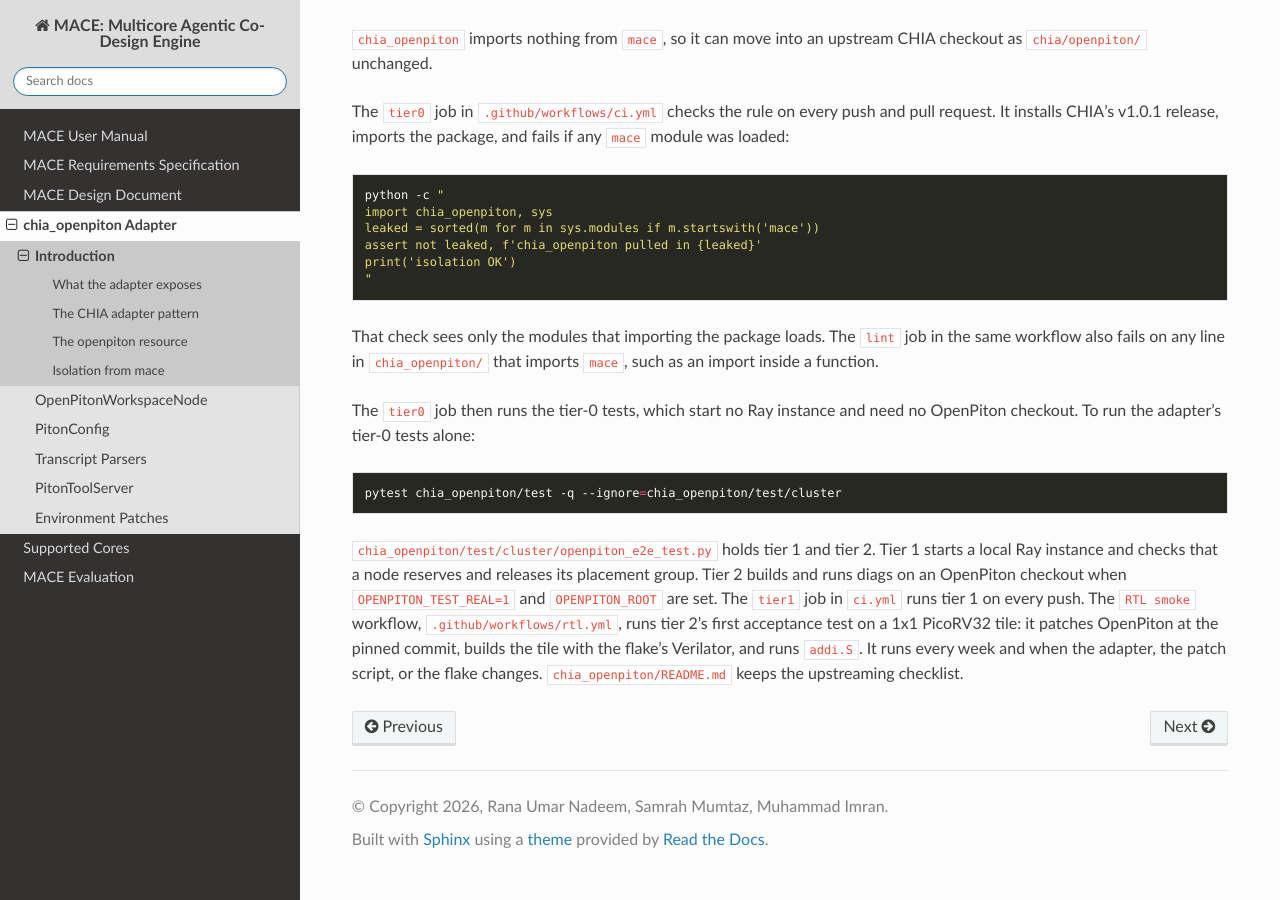
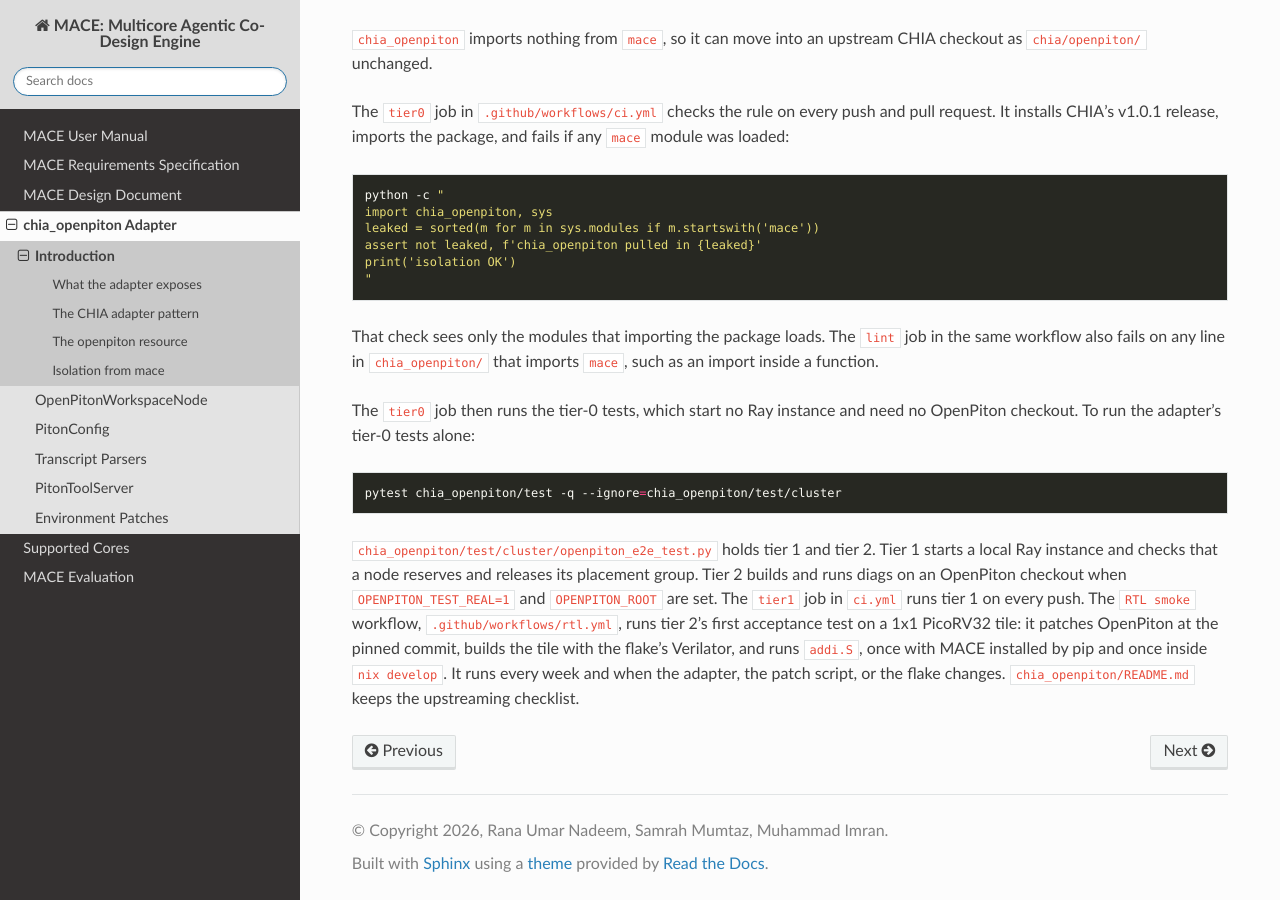
Before and after one commit to ranaumarnadeem/MACE, a Sphinx documentation site: the page built from docs/04_chia_openpiton/intro.md, in a window 1280 px wide and 900 px high, scrolled down 1339 px. Built offline with Sphinx 7.4.7 and the Read the Docs theme 3.1.0, drawn with Linux system fonts in a browser that asks for light colours.

Commit message:
ci: RTL smoke also builds PicoRV32 inside nix develop
Guards the Nix install route, which could not build OpenPiton until the fix above.

````diff
--- a/docs/04_chia_openpiton/intro.md
+++ b/docs/04_chia_openpiton/intro.md
@@ -52,4 +52,4 @@ The `tier0` job then runs the tier-0 tests, which start no Ray instance and need
 pytest chia_openpiton/test -q --ignore=chia_openpiton/test/cluster
 ```
 
-`chia_openpiton/test/cluster/openpiton_e2e_test.py` holds tier 1 and tier 2. Tier 1 starts a local Ray instance and checks that a node reserves and releases its placement group. Tier 2 builds and runs diags on an OpenPiton checkout when `OPENPITON_TEST_REAL=1` and `OPENPITON_ROOT` are set. The `tier1` job in `ci.yml` runs tier 1 on every push. The `RTL smoke` workflow, `.github/workflows/rtl.yml`, runs tier 2's first acceptance test on a 1x1 PicoRV32 tile: it patches OpenPiton at the pinned commit, builds the tile with the flake's Verilator, and runs `addi.S`. It runs every week and when the adapter, the patch script, or the flake changes. `chia_openpiton/README.md` keeps the upstreaming checklist.
+`chia_openpiton/test/cluster/openpiton_e2e_test.py` holds tier 1 and tier 2. Tier 1 starts a local Ray instance and checks that a node reserves and releases its placement group. Tier 2 builds and runs diags on an OpenPiton checkout when `OPENPITON_TEST_REAL=1` and `OPENPITON_ROOT` are set. The `tier1` job in `ci.yml` runs tier 1 on every push. The `RTL smoke` workflow, `.github/workflows/rtl.yml`, runs tier 2's first acceptance test on a 1x1 PicoRV32 tile: it patches OpenPiton at the pinned commit, builds the tile with the flake's Verilator, and runs `addi.S`, once with MACE installed by pip and once inside `nix develop`. It runs every week and when the adapter, the patch script, or the flake changes. `chia_openpiton/README.md` keeps the upstreaming checklist.
````
Also changed, not shown: 1 other file.
